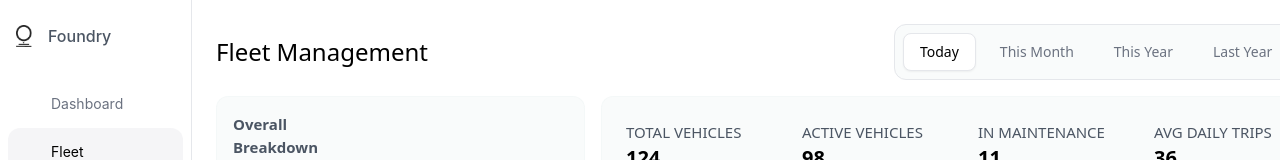
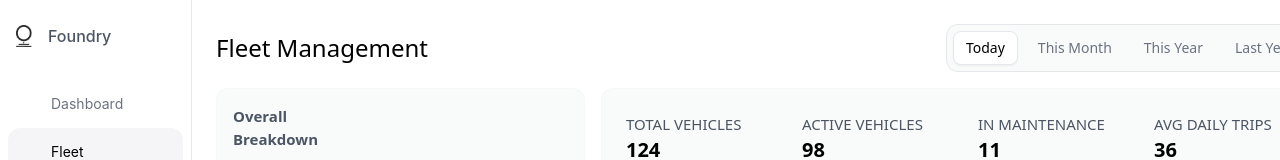
Before and after one commit to Kwasi-1/logistic_tracking, a React (Create React App) app: page /fleet in a window 1280 px wide. Shown: the top 160 px of the page. Built offline with nearby package versions, Linux system fonts and the light colour scheme; some icons are missing.

Commit message:
fix date fliter seize

```diff
--- a/src/components/fleet_management/DateFilter.jsx
+++ b/src/components/fleet_management/DateFilter.jsx
@@ -4,7 +4,7 @@ const DateFilter = () => {
   const [activeFilter, setActiveFilter] = useState("Today");
 
   return (
-    <div className="flex bg-[#e0e6e930] border border-[#e5e7eb] rounded-xl p-2 gap-2">
+    <div className="flex bg-[#e0e6e930] border border-[#e5e7eb] rounded-xl p-[6px] gap-2">
       {[
         "Today",
         "This Month",
@@ -16,7 +16,7 @@ const DateFilter = () => {
         <button
           key={filter}
           onClick={() => setActiveFilter(filter)}
-          className={`px-4 py-2 rounded-lg text-sm transition duration-300
+          className={`px-3 py-[6px] rounded-lg text-sm transition duration-300
             ${
               activeFilter === filter
                 ? "bg-white shadow-sm border text-black"
```
